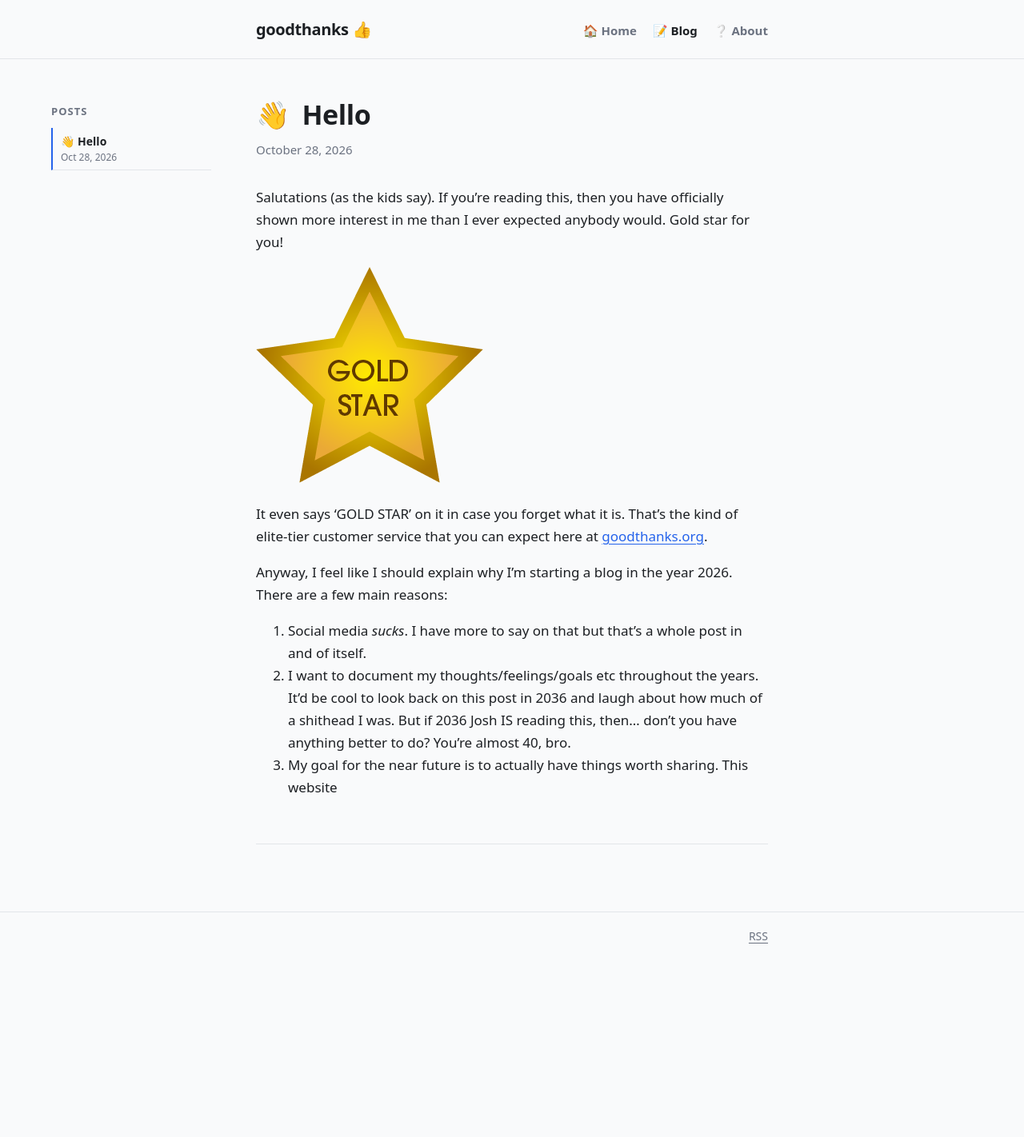
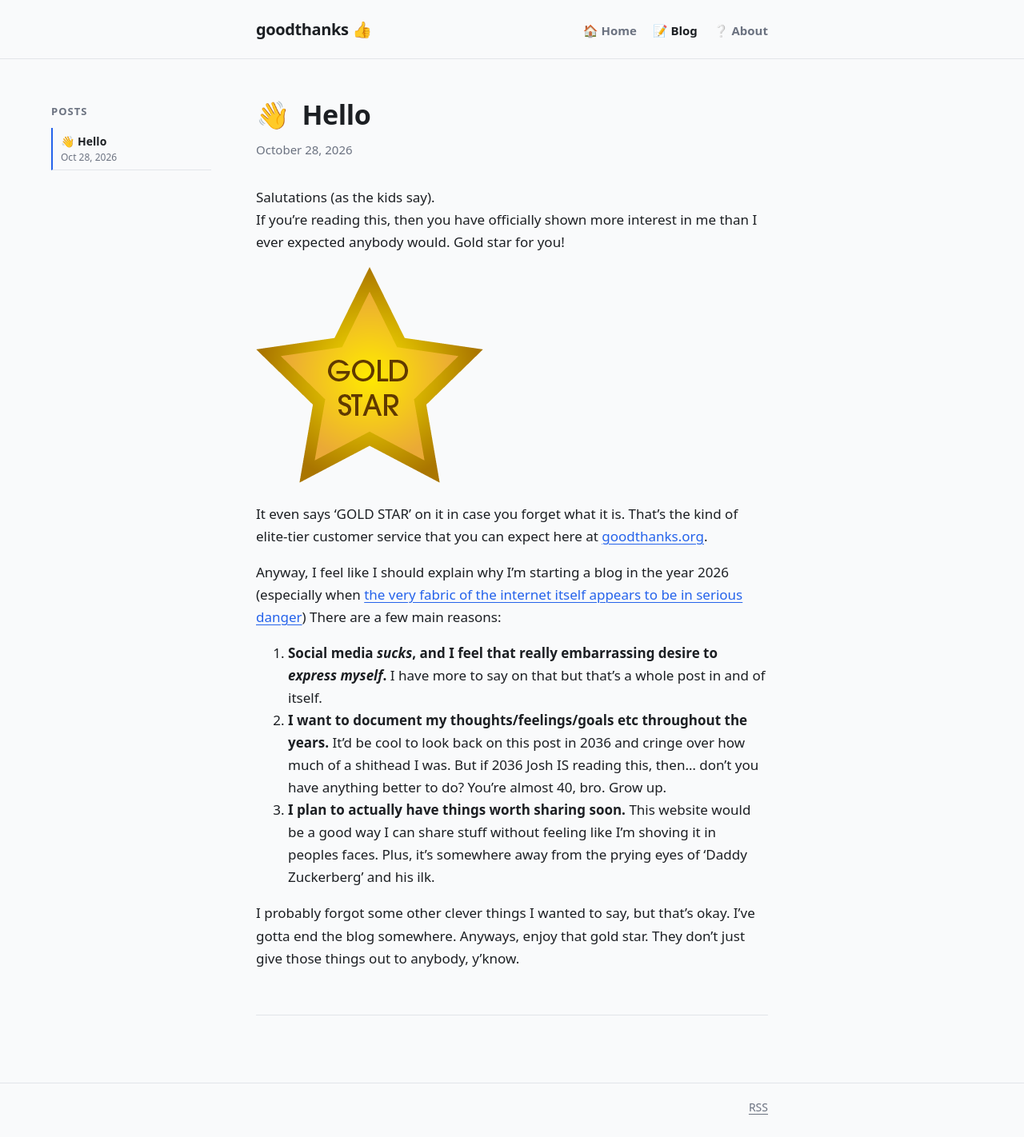
Before and after one commit to goodthanksmate/goodthanks, a Jekyll site: the page built from _posts/2026-10-25-hello-world.md, in a window 1280 px wide. Shown: the whole page at 80% size. Built offline with Jekyll 4.4.1, drawn with Linux system fonts in a browser that asks for light colours; before the commit the page ends 1208 px from its top, so only the background shows below that.

Commit message:
Update _posts/2026-10-25-hello-world.md (via Pages CMS)

```diff
--- a/_posts/2026-10-25-hello-world.md
+++ b/_posts/2026-10-25-hello-world.md
@@ -3,14 +3,17 @@ title: Hello
 date: 2026-10-28
 emoji: 👋
 ---
-Salutations (as the kids say). If you're reading this, then you have officially shown more interest in me than I ever expected anybody would. Gold star for you!
+Salutations (as the kids say).
+If you're reading this, then you have officially shown more interest in me than I ever expected anybody would. Gold star for you!
 
 ![goldstar.png](/assets/images/goldstar.png)
 
 It even says 'GOLD STAR' on it in case you forget what it is. That's the kind of elite-tier customer service that you can expect here at [goodthanks.org](goodthanks.org).
 
-Anyway, I feel like I should explain why I'm starting a blog in the year 2026. There are a few main reasons:
+Anyway, I feel like I should explain why I'm starting a blog in the year 2026 (especially when [the very fabric of the internet itself appears to be in serious danger](https://thehackernews.com/2026/10/cisa-confirms-active-exploitation-of.html)) There are a few main reasons:
 
-1. Social media *sucks*. I have more to say on that but that's a whole post in and of itself.
-2. I want to document my thoughts/feelings/goals etc throughout the years. It'd be cool to look back on this post in 2036 and laugh about how much of a shithead I was. But if 2036 Josh IS reading this, then... don't you have anything better to do? You're almost 40, bro.
-3. My goal for the near future is to actually have things worth sharing. This website
+1. **Social media *sucks*, and I feel that really embarrassing desire to *express myself*.** I have more to say on that but that's a whole post in and of itself.
+2. **I want to document my thoughts/feelings/goals etc throughout the years.** It'd be cool to look back on this post in 2036 and cringe over how much of a shithead I was. But if 2036 Josh IS reading this, then... don't you have anything better to do? You're almost 40, bro. Grow up.
+3. **I plan to actually have things worth sharing soon.** This website would be a good way I can share stuff without feeling like I'm shoving it in peoples faces. Plus, it's somewhere away from the prying eyes of 'Daddy Zuckerberg' and his ilk.
+
+I probably forgot some other clever things I wanted to say, but that's okay. I've gotta end the blog somewhere. Anyways, enjoy that gold star. They don't just give those things out to anybody, y'know.
```
